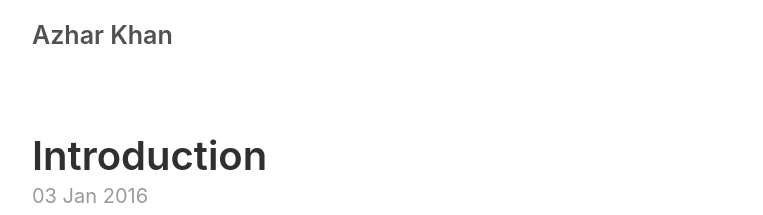
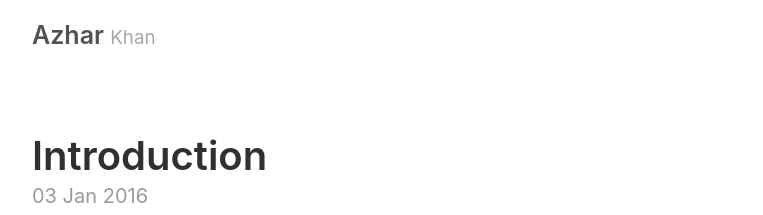
Before and after one commit to zeddmaxx/zeddmaxx.github.io, a Jekyll site: the page built from index.html, in a window 1280 px wide. Shown: the top 215 px of the page, without its empty margins (258-1021 px from the left). Built offline with Jekyll 4.4.1, drawn with Linux system fonts in a browser that asks for light colours; the list of posts is cut into pages by our own code.

Commit message:
Changes to config file

```diff
--- a/_config.yml
+++ b/_config.yml
@@ -3,14 +3,14 @@ markdown:         kramdown
 kramdown:
   extensions: ["tables"]
 
-highlighter:         true
+highlighter:         rouge
 
 # Permalinks
 permalink:        pretty
 
 # Setup
-title:            Azhar Khan
-tagline:          ''
+title:            Azhar
+tagline:          'Khan'
 url:              http://azkh93.github.io
 shorturl:
 
--- a/_config_dev.yml
+++ b/_config_dev.yml
@@ -3,13 +3,13 @@ markdown:         kramdown
 kramdown:
   extensions: ["tables"]
 
-highlighter:         true
+highlighter:         rouge
 
 # Permalinks
 permalink:        pretty
 
 # Setup
-title:            Azhar Khan
+title:            Azhar
 tagline:          ''
 url:              http://localhost:4000
 shorturl:
```
